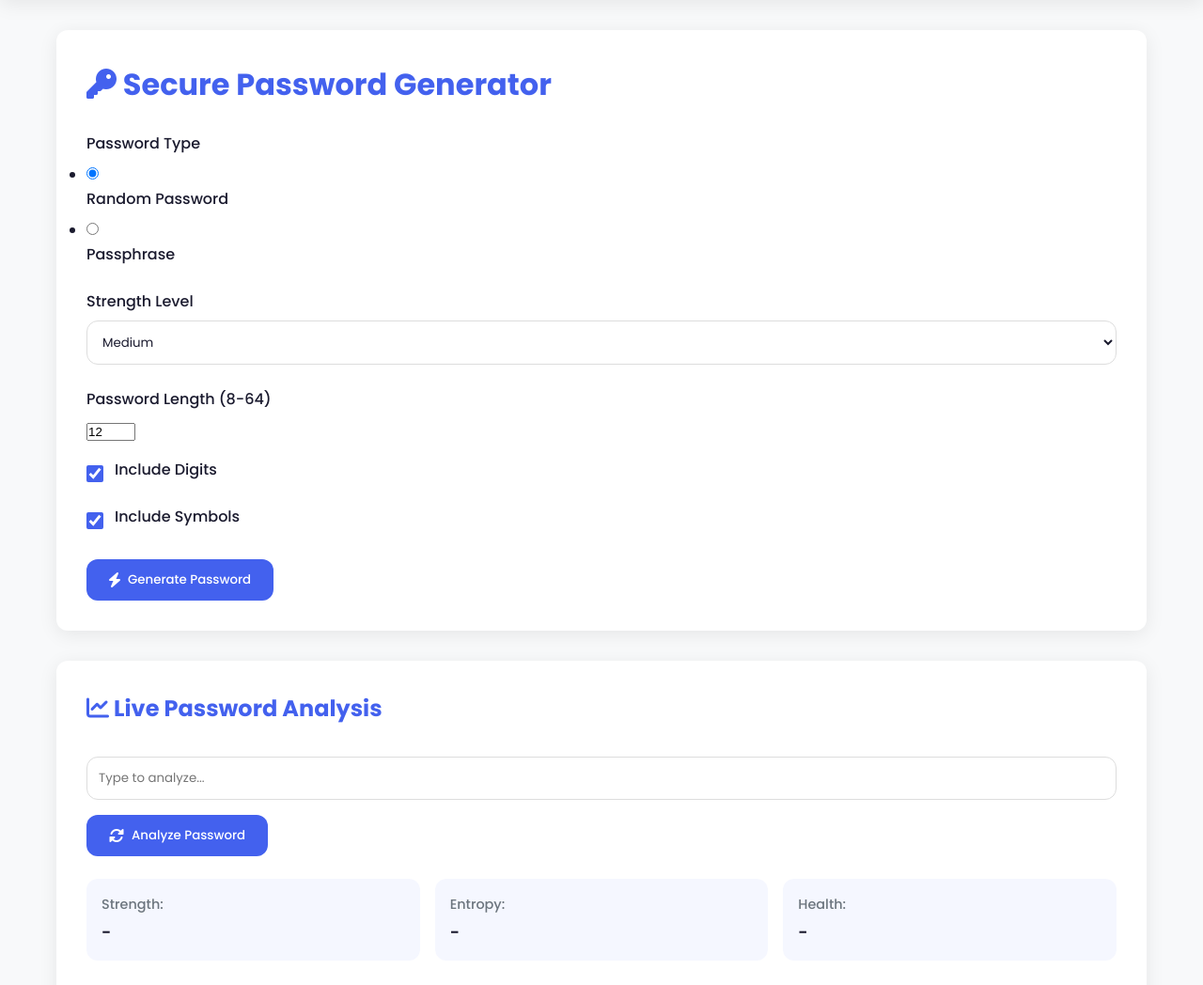
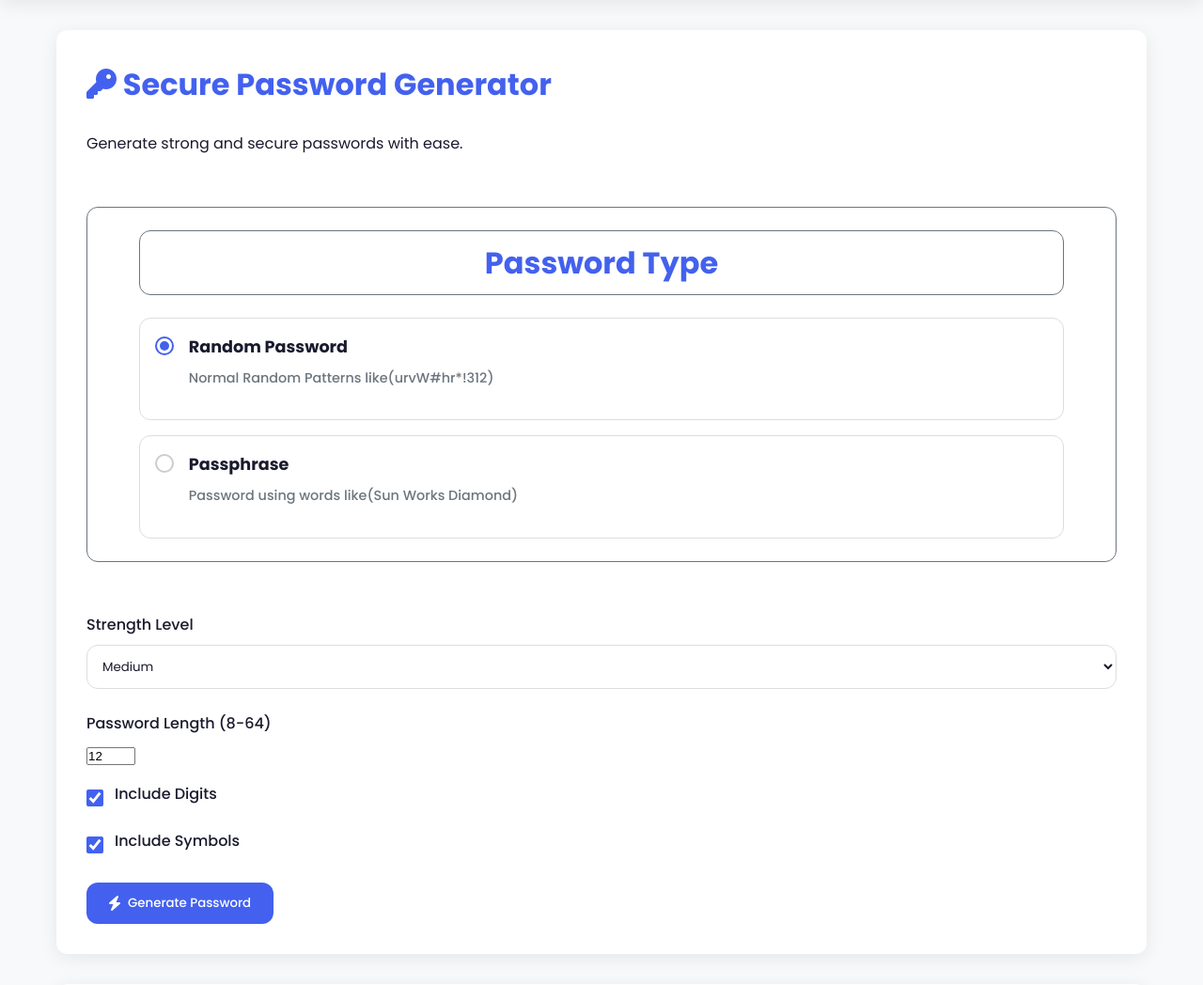
Before and after one commit to rajm012/Password-Generator, a Flask app: page / in a window 1280 px wide. Shown: the part 86-1134 px from the top of the page at 94% size. Run offline with Flask 3, Linux system fonts and the light colour scheme.

Commit message:
Added Preview and REAME.md

```diff
--- a/static/style.css
+++ b/static/style.css
@@ -347,3 +347,127 @@ footer {
 .result-container {
     animation: fadeIn 0.5s ease-out;
 }
+.passtypes{
+    display: flex;
+    align-items: center;
+    justify-content: center;
+    margin-top: 2rem;
+    font-size: 2rem;
+    font-weight: 5100;
+    padding: 0.5rem 0;
+    border: 1px solid var(--gray-color);
+    border-radius: var(--border-radius);
+    margin: 1.5rem 0;
+}
+
+.outer-box{
+    justify-content: center;
+    align-items: center;
+    margin: 0 auto;
+    padding: 0rem 0;
+    padding-top: 0;
+    padding-left: 5%;
+    padding-right: 5%;
+    padding-bottom: 0;
+    width: 100%;
+    border-radius: var(--border-radius);
+    border: 1px solid var(--gray-color);
+    margin-bottom: 5%;
+    margin-top: 5%;
+}
+
+.visit-options {
+display: flex;
+flex-direction: column;
+gap: 1rem;
+margin: 1.5rem 0;
+}
+
+.visit-option {
+border: 1px solid #ddd;
+border-radius: var(--border-radius);
+padding: 1rem;
+transition: all 0.3s;
+}
+
+.visit-option:hover {
+border-color: var(--primary-color);
+box-shadow: 0 0 0 1px var(--primary-color);
+}
+
+.radio-container {
+display: flex;
+align-items: flex-start;
+gap: 1rem;
+cursor: pointer;
+width: 100%;
+}
+
+.radio-checkmark {
+position: relative;
+height: 20px;
+width: 20px;
+min-width: 20px;
+border: 2px solid #ccc;
+border-radius: 50%;
+margin-top: 3px;
+transition: all 0.3s;
+}
+
+.radio-container input {
+position: absolute;
+opacity: 0;
+cursor: pointer;
+height: 0;
+width: 0;
+}
+
+.radio-container input:checked ~ .radio-checkmark {
+border-color: var(--primary-color);
+}
+
+.radio-checkmark:after {
+content: "";
+position: absolute;
+display: none;
+top: 50%;
+left: 50%;
+transform: translate(-50%, -50%);
+width: 10px;
+height: 10px;
+border-radius: 50%;
+background: var(--primary-color);
+}
+
+.radio-container input:checked ~ .radio-checkmark:after {
+display: block;
+}
+
+.option-content {
+flex-grow: 1;
+}
+
+.option-content h3 {
+margin: 0 0 0.5rem 0;
+color: var(--dark-color);
+font-size: 1.1rem;
+}
+
+.option-content p {
+margin: 0 0 0.5rem 0;
+color: var(--gray-color);
+font-size: 0.9rem;
+}
+
+.info-link {
+color: var(--primary-color);
+text-decoration: none;
+font-size: 0.9rem;
+display: inline-flex;
+align-items: center;
+gap: 0.3rem;
+}
+
+.info-link:hover {
+text-decoration: underline;
+}
--- a/templates/index.html
+++ b/templates/index.html
@@ -25,15 +25,35 @@
     <main>
         <div class="container">
             <div class="card">
-                <h1><i class="fas fa-key"></i> Secure Password Generator</h1>
+                <h1 class="self-heading"><i class="fas fa-key"></i> Secure Password Generator</h1>
+                <p>Generate strong and secure passwords with ease.</p>
+                <div class="outer-box">
+                <h1 class="passtypes">Password Type</h1>
 
                 <form method="POST" id="password-form">
                     {{ form.hidden_tag() }}
 
-                    <div class="form-group">
-                        <label>{{ form.password_type.label }}</label>
-                        {{ form.password_type(class="form-control") }}
+                    <div class="visit-options">
+                        {% for subfield in form.password_type %}
+                        <div class="visit-option">
+                            <label class="radio-container">
+                                {{ subfield }}
+                                <span class="radio-checkmark"></span>
+                                <div class="option-content">
+                                    <h3>{{ subfield.label.text }}</h3>
+                                    <p>
+                                        {% if subfield.data == 'password' %}
+                                        Normal Random Patterns like(urvW#hr*!312)
+                                        {% else %}
+                                        Password using words like(Sun Works Diamond)
+                                        {% endif %}
+                                    </p>
+                                </div>
+                            </label>
+                        </div>
+                        {% endfor %}
                     </div>
+                </div>
 
                     <div class="form-group">
                         <label>{{ form.strength_level.label }}</label>
@@ -141,9 +161,9 @@
     <footer>
         <div class="container footer-content">
             <div class="social-links">
-                <a href="#"><i class="fab fa-github"></i></a>
-                <a href="#"><i class="fab fa-twitter"></i></a>
-                <a href="#"><i class="fab fa-linkedin"></i></a>
+                <a href="https://github.com/rajm012"><i class="fab fa-github"></i></a>
+                <a href="rajmahimaurya@gmail.com"><i class="fab fa-twitter"></i></a>
+                <a href="https://www.linkedin.com/in/raj-maurya-271b32237/"><i class="fab fa-linkedin"></i></a>
             </div>
             <p class="copyright">© 2025 SecurePassGen. All rights reserved.</p>
         </div>
```
Also changed, not shown: Preview/1. Init.png (added), Preview/2. Init-Dark.png (added), Preview/3. PassGen.png (added), Preview/4. PassCheck.png (added), Preview/5. Working QR-PDF.png (added), README.md (added).
